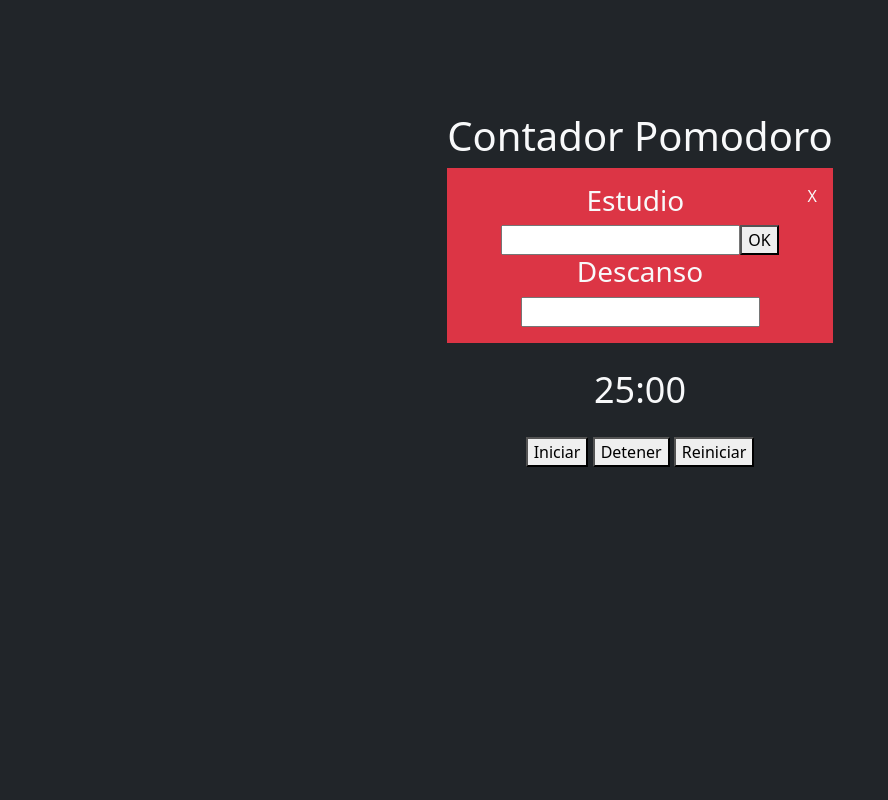
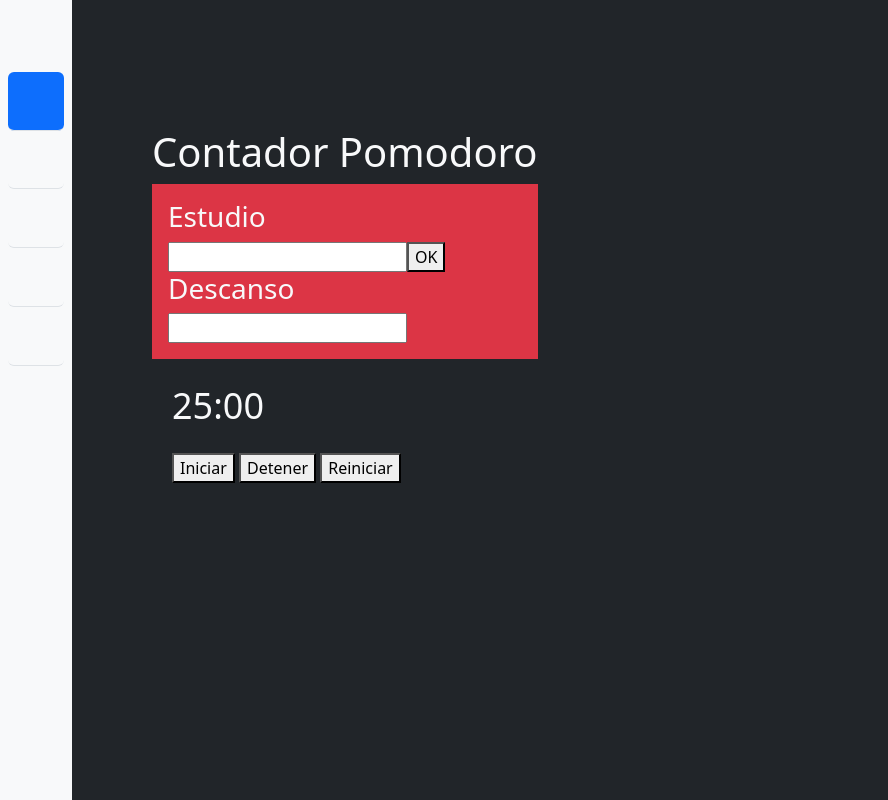
Before and after one commit to PlacidoDiaz/Pomodoro, a plain HTML site: page index.html in a window 1280 px wide. Shown: the whole page, without its empty margins (0-888 px from the left). Drawn offline with nearby package versions, Linux system fonts and the light colour scheme.

Commit message:
Update index.html

```diff
--- a/index.html
+++ b/index.html
@@ -7,7 +7,7 @@
     <style>
         body {
             font-family: Arial, sans-serif;
-            text-align: center;
+            display: flex;
         }
 
         #timer {
@@ -19,19 +19,64 @@
             margin: 20px;
         }
 
-        .closeButton {
-            float: right;
-            cursor: pointer;
+        .navbar {
+            width: 4.5rem;
+            background-color: #f8f9fa;
+            height: 100vh;
+            position: fixed;
+            top: 0;
+            left: 0;
+            display: flex;
+            flex-direction: column;
+            align-items: center;
+        }
+
+        .content {
+            margin-left: 5rem;
+            margin-top: 10%;
         }
     </style>
     <link href="https://cdn.jsdelivr.net/npm/bootstrap@5.2.3/dist/css/bootstrap.min.css" rel="stylesheet" integrity="sha384-rbsA2VBKQhggwzxH7pPCaAqO46MgnOM80zW1RWuH61DGLwZJEdK2Kadq2F9CUG65" crossorigin="anonymous">
 </head>
-<body class="bg-dark text-light text-center container d-flex align-items-center justify-content-center">
-    <div style="margin-top: 10%;">
+<body class="bg-dark text-light">
+    <div class="navbar">
+        <a href="/" class="d-block p-3 link-dark text-decoration-none" title="" data-bs-toggle="tooltip" data-bs-placement="right" data-bs-original-title="Icon-only">
+            <svg class="bi" width="40" height="32"><use xlink:href="#bootstrap"></use></svg>
+            <span class="visually-hidden">Icon-only</span>
+        </a>
+        <ul class="nav nav-pills nav-flush flex-column mb-auto text-center">
+            <li class="nav-item">
+                <a href="#" class="nav-link active py-3 border-bottom" aria-current="page" title="" data-bs-toggle="tooltip" data-bs-placement="right" data-bs-original-title="Home">
+                    <svg class="bi" width="24" height="24" role="img" aria-label="Home"><use xlink:href="#home"></use></svg>
+                </a>
+            </li>
+            <li>
+                <a href="#" class="nav-link py-3 border-bottom" title="" data-bs-toggle="tooltip" data-bs-placement="right" data-bs-original-title="Dashboard">
+                    <svg class="bi" width="24" height="24" role="img" aria-label="Dashboard"><use xlink:href="#speedometer2"></use></svg>
+                </a>
+            </li>
+            <li>
+                <a href="#" class="nav-link py-3 border-bottom" title="" data-bs-toggle="tooltip" data-bs-placement="right" data-bs-original-title="Orders">
+                    <svg class="bi" width="24" height="24" role="img" aria-label="Orders"><use xlink:href="#table"></use></svg>
+                </a>
+            </li>
+            <li>
+                <a href="#" class="nav-link py-3 border-bottom" title="" data-bs-toggle="tooltip" data-bs-placement="right" data-bs-original-title="Products">
+                    <svg class="bi" width="24" height="24" role="img" aria-label="Products"><use xlink:href="#grid"></use></svg>
+                </a>
+            </li>
+            <li>
+                <a href="#" class="nav-link py-3 border-bottom" title="" data-bs-toggle="tooltip" data-bs-placement="right" data-bs-original-title="Customers">
+                    <svg class="bi" width="24" height="24" role="img" aria-label="Customers"><use xlink:href="#people-circle"></use></svg>
+                </a>
+            </li>
+        </ul>
+    </div>
+
+    <div class="content">
         <h1>Contador Pomodoro</h1>
 
         <div class="bg-danger p-3" id="estudioDiv">
-            <span class="closeButton" onclick="toggleMinimize('estudioDiv')">X</span>
             <h3>Estudio</h3>
             <input type="number" id="estudio" name="estudio" min="1"/><button onclick="leeEstudio()">OK</button><br>
             <h3>Descanso</h3>
@@ -84,10 +129,6 @@
             }
         }
 
-        function toggleMinimize(elementId) {
-            var div = document.getElementById(elementId);
-            div.style.display = div.style.display === 'none' ? 'block' : 'none';
-        }
     </script>
 </body>
 </html>
```
